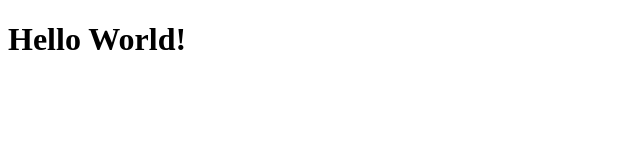
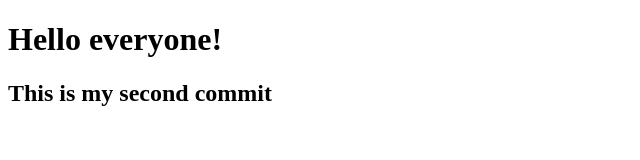
Before and after one commit to mariaelenat/test-project-repo, a plain HTML site: page index.html in a window 1280 px wide. Shown: the whole page, without its empty margins (0-640 px from the left). Drawn offline with Linux system fonts and the light colour scheme.

Commit message:
Update index.html

```diff
--- a/index.html
+++ b/index.html
@@ -4,6 +4,7 @@
   <title>First website</title>
 </head>
 <body>
-  <h1>Hello World!</h1>
+  <h1>Hello everyone!</h1>
+  <h2>This is my second commit</h2>
 </body>
 </html>
```
